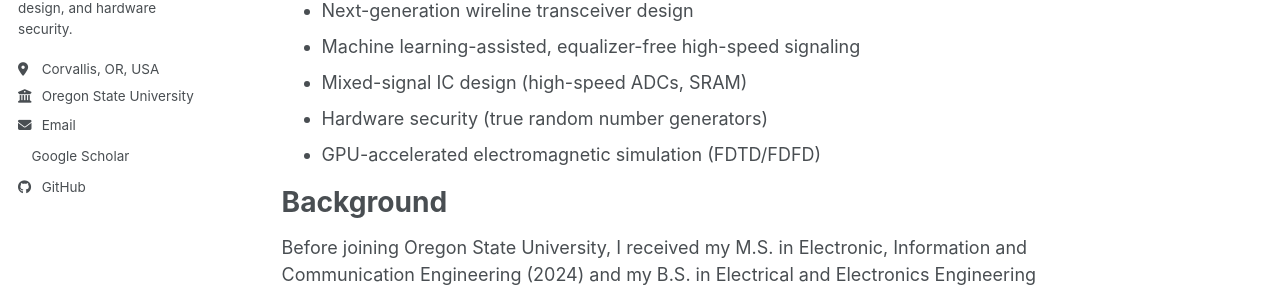
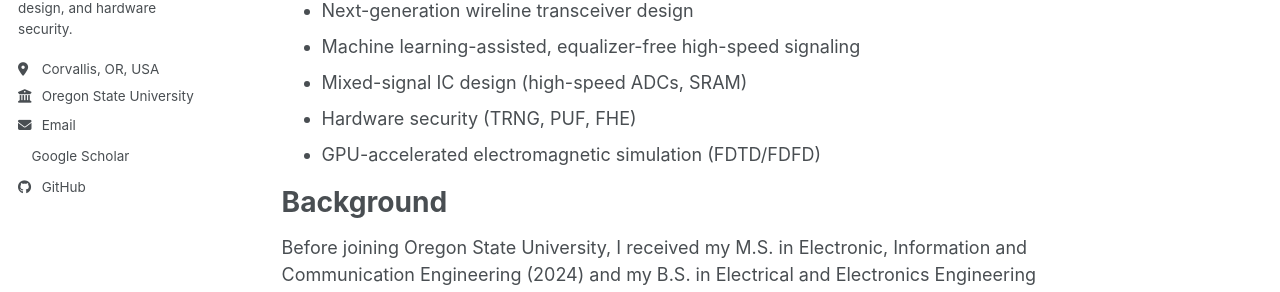
Before and after one commit to ADayInBandwidth/ADayInBandwidth.github.io, a Jekyll site: the page built from _pages/about.md, in a window 1280 px wide and 1095 px high. Shown: the part 380-672 px from the top of the window. Built offline with Jekyll 4.4.1, drawn with Linux system fonts in a browser that asks for light colours; a style sheet for code colours, icons or effects is not loaded.

Commit message:
List TRNG, PUF, FHE under hardware security skills

```diff
--- a/_pages/about.md
+++ b/_pages/about.md
@@ -19,7 +19,7 @@ Research Interests
 - Next-generation wireline transceiver design
 - Machine learning-assisted, equalizer-free high-speed signaling
 - Mixed-signal IC design (high-speed ADCs, SRAM)
-- Hardware security (true random number generators)
+- Hardware security (TRNG, PUF, FHE)
 - GPU-accelerated electromagnetic simulation (FDTD/FDFD)
 
 Background
```
Also changed, not shown: _pages/cv.md (+1 -1 lines).
